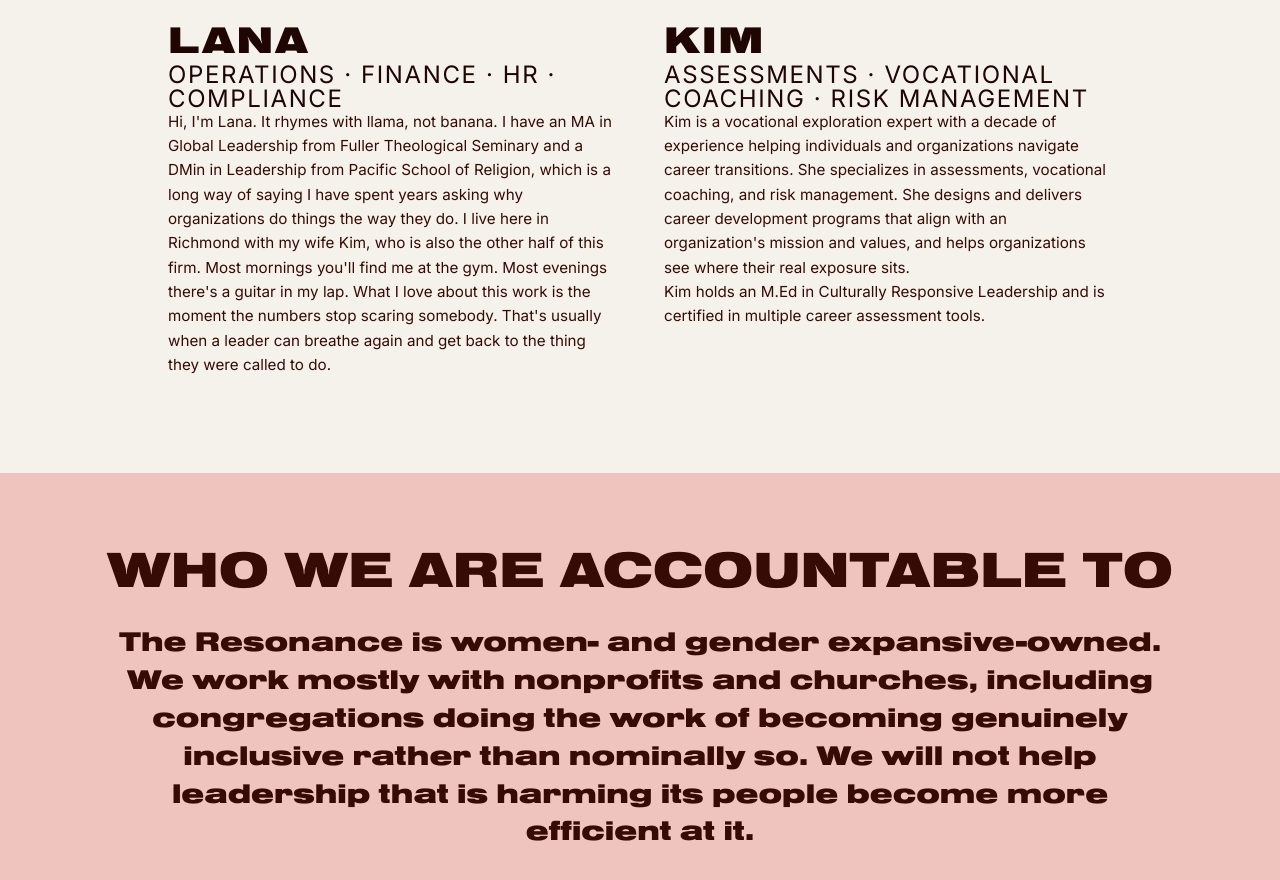
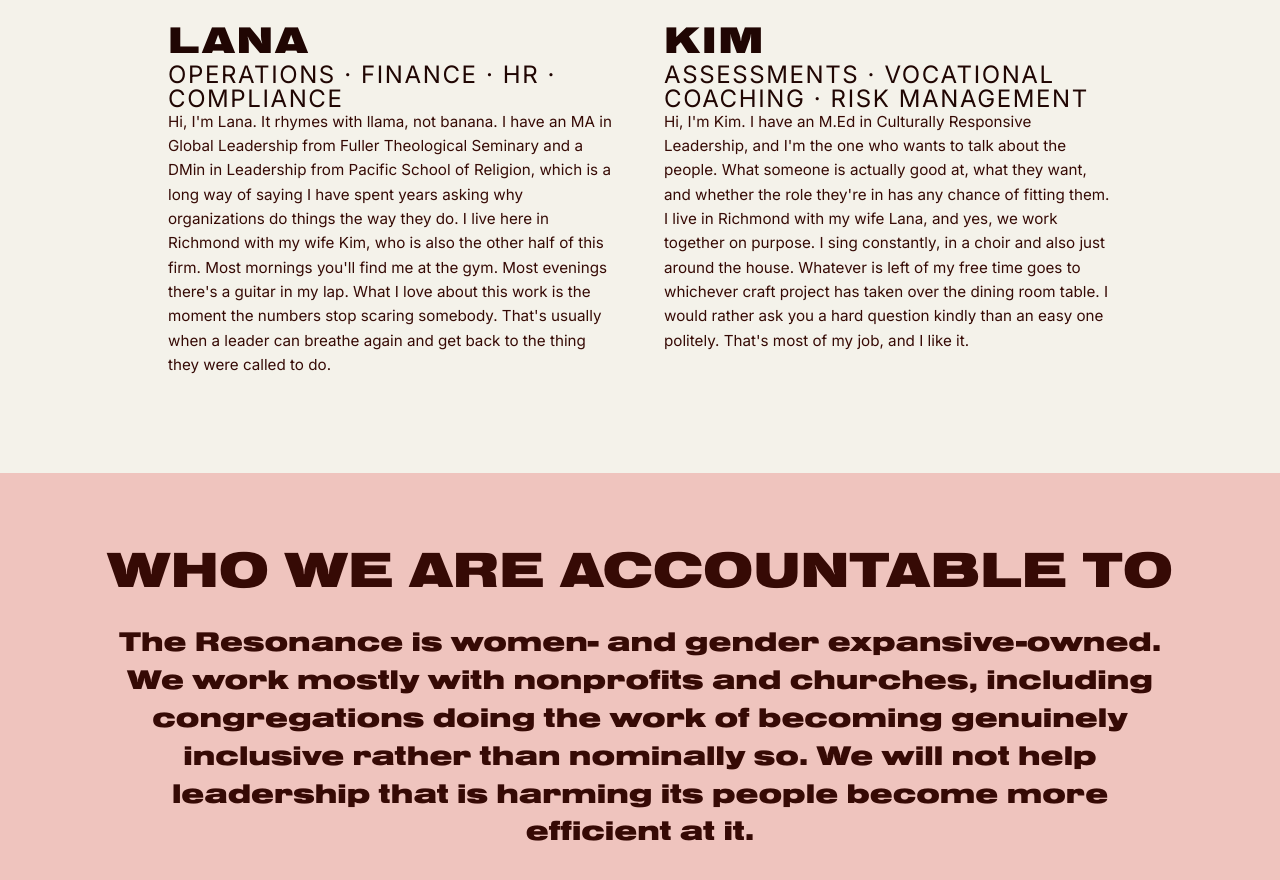
Before and after one commit to michevanessen/resonance, an Eleventy site: page src/content/pages/about.md in a window 1280 px wide. Shown: the part 2225-3105 px from the top of the page. Built offline with nearby package versions, Linux system fonts and the light colour scheme; Eleventy itself is replaced by a stand-in of ours; files that its build step writes are made by us from their sources.

Commit message:
Update Team members “kim”

```diff
--- a/src/content/team/kim.md
+++ b/src/content/team/kim.md
@@ -5,6 +5,4 @@ image: /assets/img/IMG_7769 Large.jpeg
 order: 2
 ---
 
-Kim is a vocational exploration expert with a decade of experience helping individuals and organizations navigate career transitions. She specializes in assessments, vocational coaching, and risk management. She designs and delivers career development programs that align with an organization's mission and values, and helps organizations see where their real exposure sits.
-
-Kim holds an M.Ed in Culturally Responsive Leadership and is certified in multiple career assessment tools.
+Hi, I'm Kim. I have an M.Ed in Culturally Responsive Leadership, and I'm the one who wants to talk about the people. What someone is actually good at, what they want, and whether the role they're in has any chance of fitting them. I live in Richmond with my wife Lana, and yes, we work together on purpose. I sing constantly, in a choir and also just around the house. Whatever is left of my free time goes to whichever craft project has taken over the dining room table. I would rather ask you a hard question kindly than an easy one politely. That's most of my job, and I like it.
```
